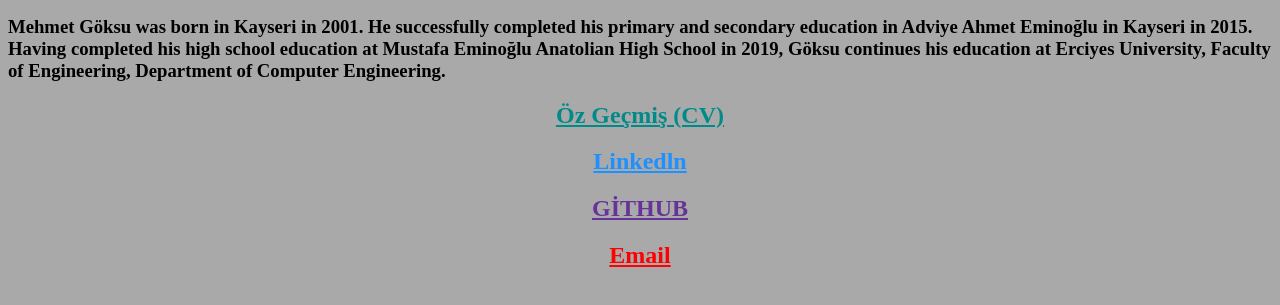
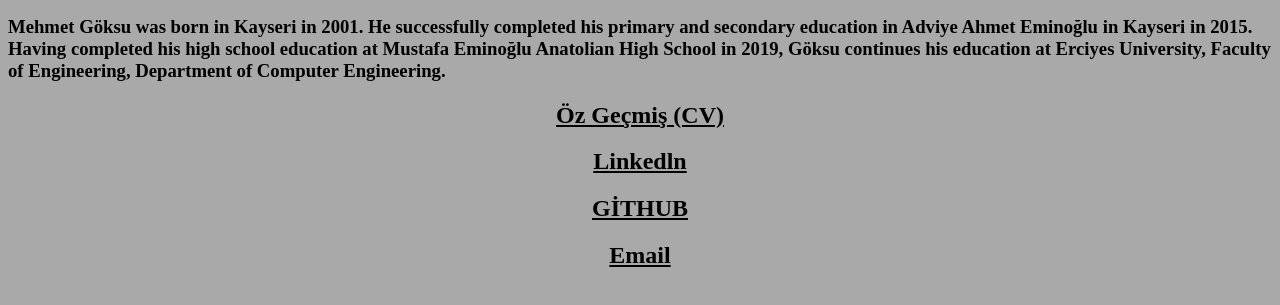
Before and after one commit to mhmtgks/mhmtgks.github.io, a plain HTML site: page index.html in a window 1280 px wide. Shown: the part 149-454 px from the top of the page. Drawn offline with Linux system fonts and the light colour scheme.

Commit message:
Update index.html

```diff
--- a/index.html
+++ b/index.html
@@ -30,10 +30,10 @@
     </h3>
 
 
-    <h2><a style="color:darkcyan" href="https://docs.google.com/document/d/1G1aDtIThtTdDYdXr2f47PykmiqviIfmE/edit?usp=share_link&ouid=106385228570332935032&rtpof=true&sd=true"> Öz Geçmiş (CV)</a> </h2>
-    <h2> <a style="color:dodgerblue" href="https://www.linkedin.com/in/mehmet-g%C3%B6ksu-352205241/">Linkedln</a></h2>
-    <h2><a style="color:rebeccapurple" href="https://github.com/mhmtgks?tab=repositories">GİTHUB</a> </h2>
-    <h2><a style="color:red" href="mailto:goksumehmet46@gmail.com">Email</a></h2>
+    <h2><a style="color:black" href="https://docs.google.com/document/d/1G1aDtIThtTdDYdXr2f47PykmiqviIfmE/edit?usp=share_link&ouid=106385228570332935032&rtpof=true&sd=true"> Öz Geçmiş (CV)</a> </h2>
+    <h2> <a style="color:black" href="https://www.linkedin.com/in/mehmet-g%C3%B6ksu-352205241/">Linkedln</a></h2>
+    <h2><a style="color:black" href="https://github.com/mhmtgks?tab=repositories">GİTHUB</a> </h2>
+    <h2><a style="color:black" href="mailto:goksumehmet46@gmail.com">Email</a></h2>
 </body>
 
 </html>
```
